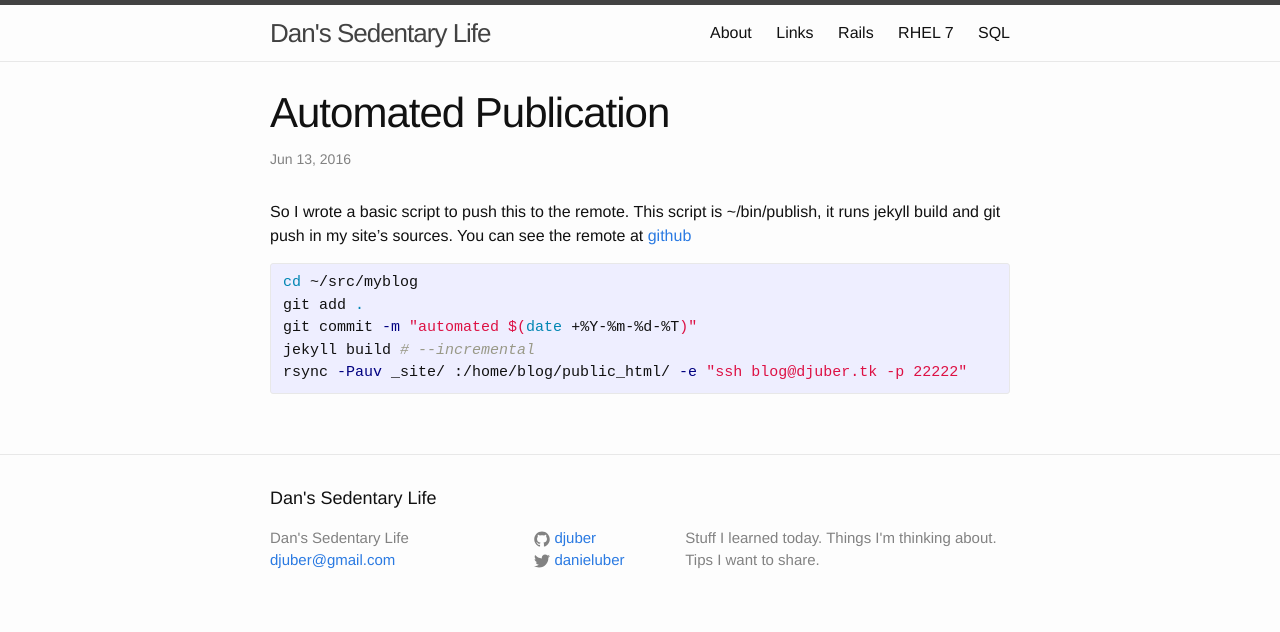
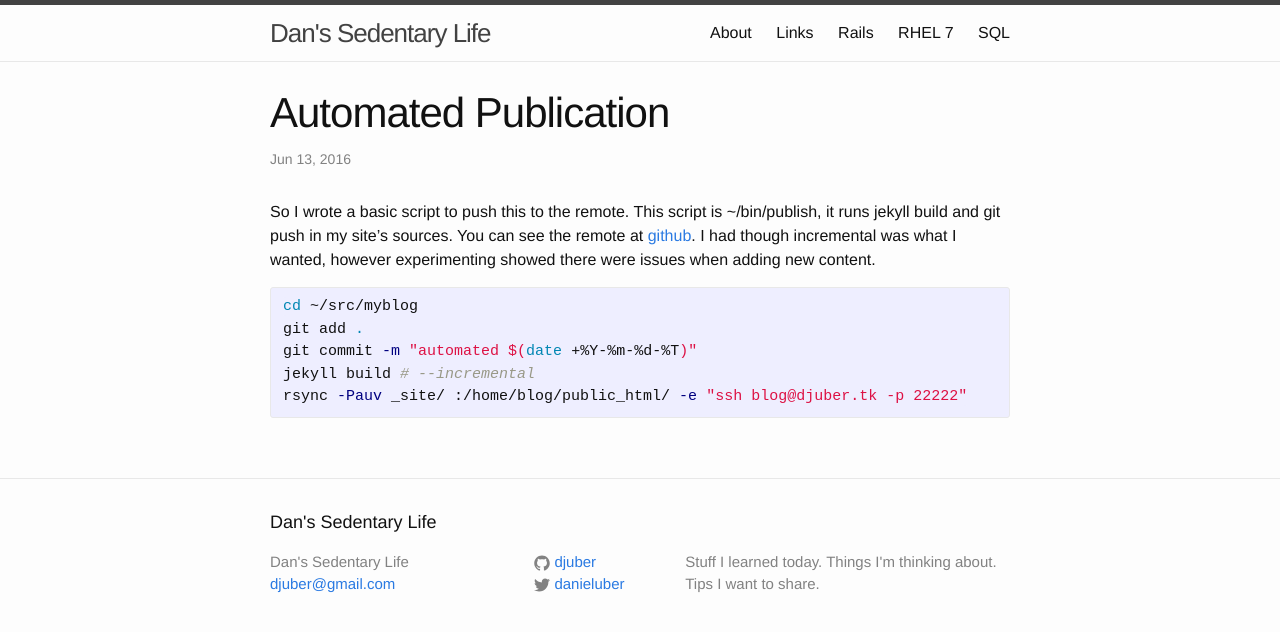
Before and after one commit to djuber/myblog, a Jekyll site: the page built from _posts/2016-06-13-automated-publication.markdown, in a window 1280 px wide. Shown: the top 632 px of the page. Built offline with Jekyll 4.4.1, drawn with Linux system fonts in a browser that asks for light colours.

Commit message:
automated 2016-06-13-00:46:10

```diff
--- a/_posts/2016-06-13-automated-publication.markdown
+++ b/_posts/2016-06-13-automated-publication.markdown
@@ -5,7 +5,7 @@ date:   2016-06-13 00:35 -0500
 categories:  labnotes
 ---
 
-So I wrote a basic script to push this to the remote. This script is ~/bin/publish, it runs jekyll build and git push in my site's sources. You can see the remote at [github](https://github.com/djuber/myblog/)
+So I wrote a basic script to push this to the remote. This script is ~/bin/publish, it runs jekyll build and git push in my site's sources. You can see the remote at [github](https://github.com/djuber/myblog/). I had though incremental was what I wanted, however experimenting showed there were issues when adding new content.
 
 {% highlight bash %}
 cd ~/src/myblog
```
